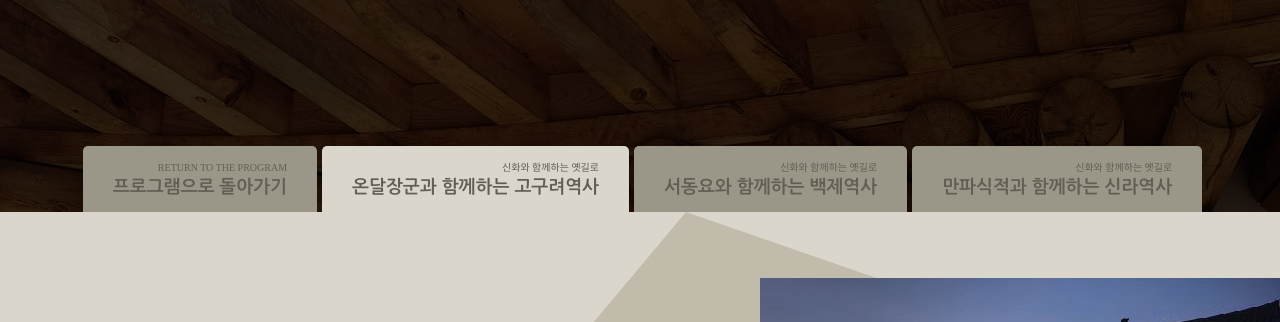
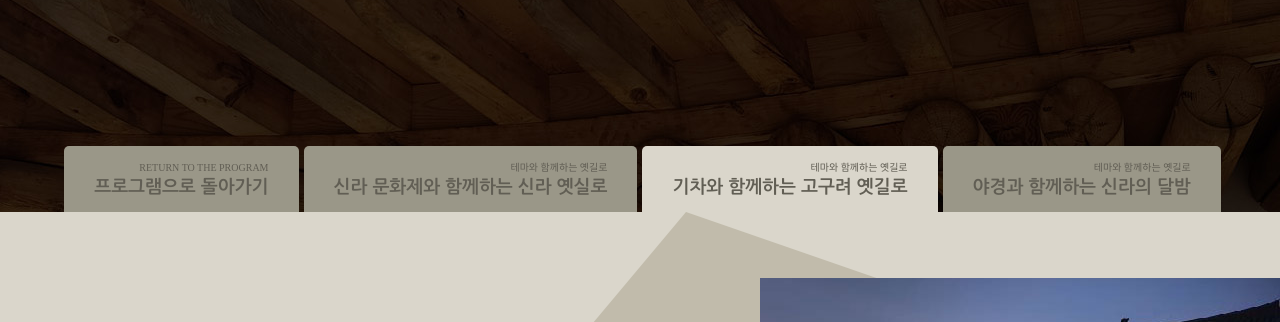
Before and after one commit to jihyun8/yetgilo_program4, a plain HTML site: page program2-4-2.html in a window 1280 px wide. Shown: the part 422-744 px from the top of the page. Drawn offline with nearby package versions, Linux system fonts and the light colour scheme; files whose address does not match are found by name; a web font is replaced by a local one.

Commit message:
Add files via upload

```diff
--- a/program2-4-2.html
+++ b/program2-4-2.html
@@ -59,21 +59,21 @@
 					</a>
 				</li>
 				<li>
-					<a href="https://jihyun8.github.io/yetgilo_program4/" class="on_bg">
-					<p class="sub_title3">신화와 함께하는 옛길로</p>
-					<p class="bold font_18">온달장군과 함께하는 고구려역사</p>
+					<a href="https://jihyun8.github.io/yetgilo_program4/" >
+					<p class="sub_title3">테마와 함께하는 옛길로</p>
+					<p class="bold font_18">신라 문화제와 함께하는 신라 옛실로</p>
 					</a>
 				</li>
 				<li>
-					<a href="https://jihyun8.github.io/yetgilo_program4/program2-4-2.html">
-					<p class="sub_title3">신화와 함께하는 옛길로</p>
-					<p class="bold font_18">서동요와 함께하는 백제역사</p>
+					<a href="https://jihyun8.github.io/yetgilo_program4/program2-4-2.html" class="on_bg">
+					<p class="sub_title3">테마와 함께하는 옛길로</p>
+					<p class="bold font_18">기차와 함께하는 고구려 옛길로</p>
 					</a>
 				</li>
 				<li>
-					<a href="https://jihyun8.github.io/yetgilo_program4/program2-4-3.html">
-					<p class="sub_title3">신화와 함께하는 옛길로</p>
-					<p class="bold font_18">만파식적과 함께하는 신라역사</p>
+					<a href="https://jihyun8.github.io/yetgilo_program4/program2-4-3.html" >
+					<p class="sub_title3">테마와 함께하는 옛길로</p>
+					<p class="bold font_18">야경과 함께하는 신라의 달밤</p>
 					</a>
 				</li>
 			</ul>
```
Also changed, not shown: index.html (+6 -6 lines), program2-4-3.html (+8 -8 lines).
